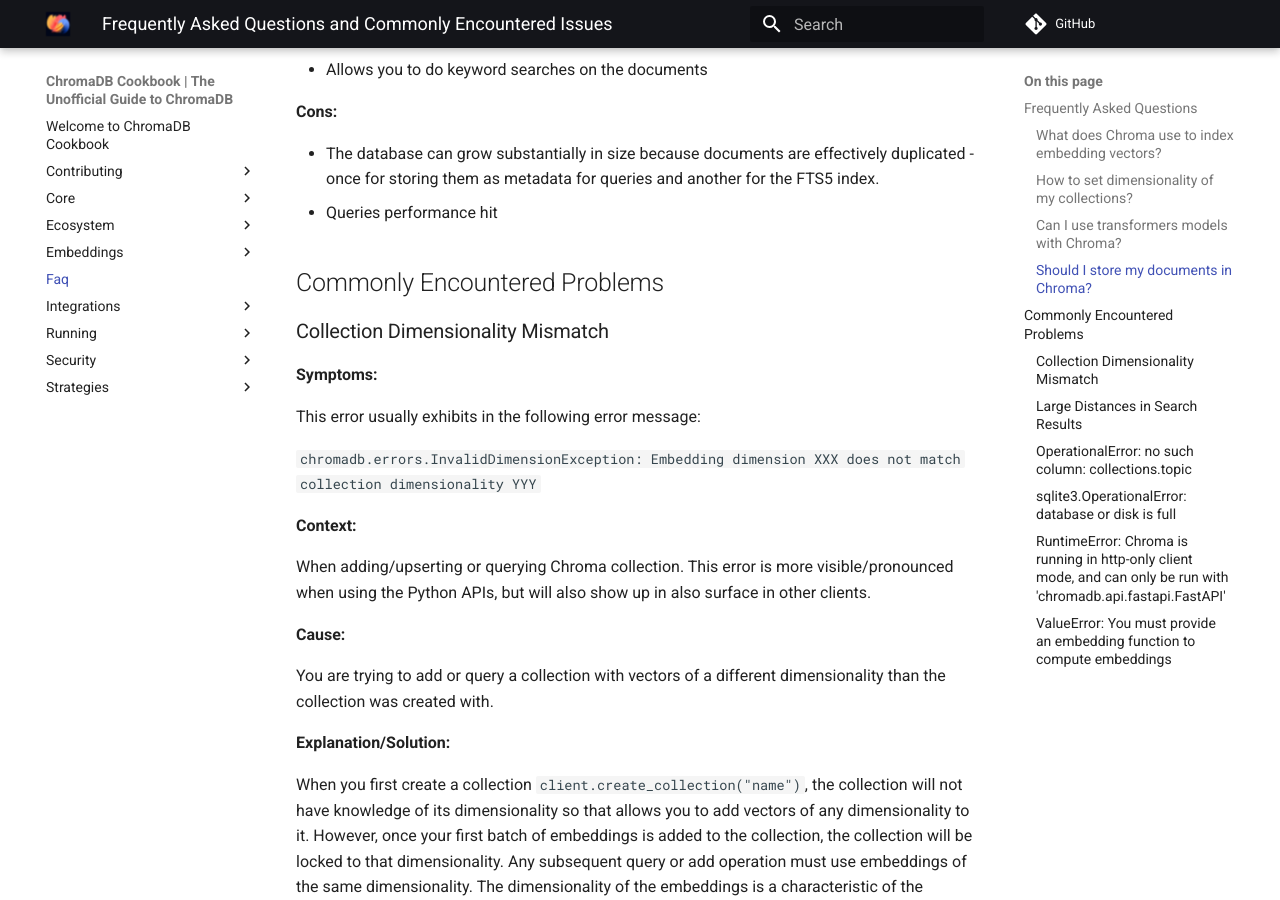
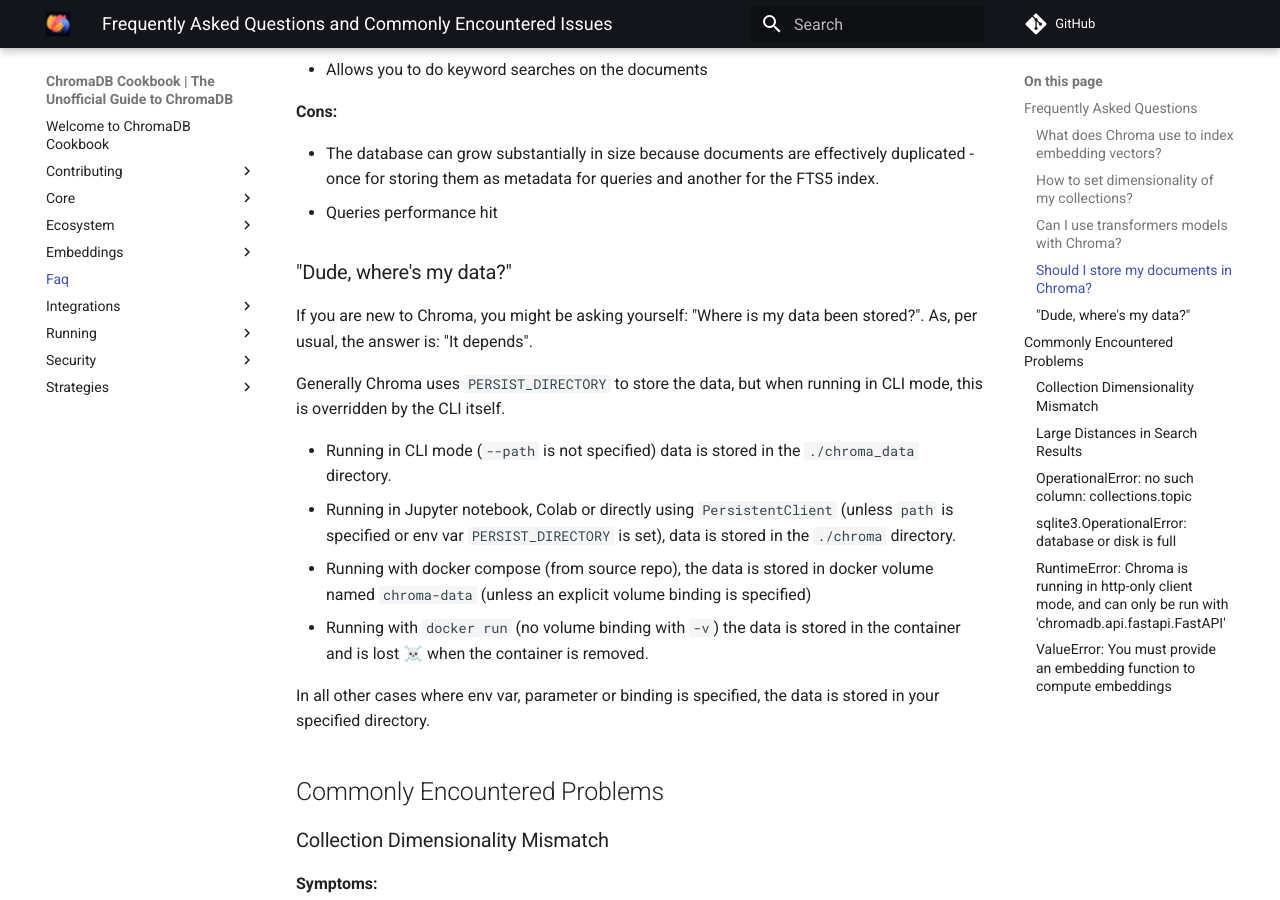
Before and after one commit to amikos-tech/chroma-cookbook, an MkDocs documentation site: the page built from docs/faq/index.md, in a window 1280 px wide and 900 px high, scrolled down 2120 px. Built offline with MkDocs 1.6.1 and Material for MkDocs 9.7.7, drawn with Linux system fonts in a browser that asks for light colours; comment, search, counter and statistics services are not loaded.

Commit message:
docs: Added explanation where Chroma stores data by default in the FAQ section

```diff
--- a/docs/faq/index.md
+++ b/docs/faq/index.md
@@ -87,6 +87,19 @@
 - The database can grow substantially in size because documents are effectively duplicated - once for storing them as
   metadata for queries and another for the FTS5 index.
 - Queries performance hit
+
+### "Dude, where's my data?"
+
+If you are new to Chroma, you might be asking yourself: "Where is my data been stored?". As, per usual, the answer is: "It depends".
+
+Generally Chroma uses `PERSIST_DIRECTORY` to store the data, but when running in CLI mode, this is overridden by the CLI itself.
+
+- Running in CLI mode (`--path` is not specified) data is stored in the `./chroma_data` directory.
+- Running in Jupyter notebook, Colab or directly using `PersistentClient` (unless `path` is specified or env var `PERSIST_DIRECTORY` is set), data is stored in the `./chroma` directory.
+- Running with docker compose (from source repo), the data is stored in docker volume named `chroma-data` (unless an explicit volume binding is specified)
+- Running with `docker run` (no volume binding with `-v`) the data is stored in the container and is lost ☠️ when the container is removed.
+
+In all other cases where env var, parameter or binding is specified, the data is stored in your specified directory.
 
 ## Commonly Encountered Problems
 
```
